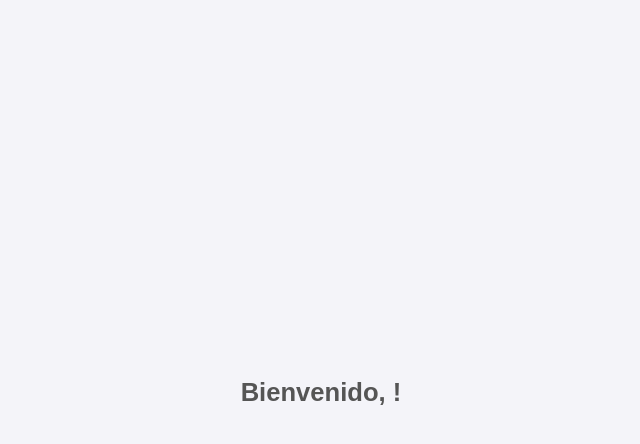
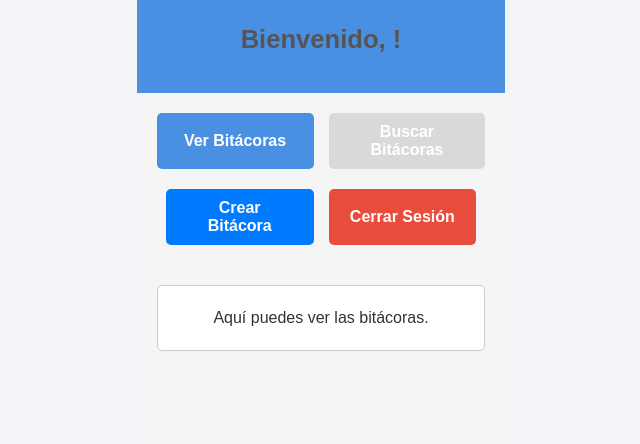
Before and after one commit to Eder-Plazas/Proyecto-Final-Web, a React (Vite) app: page /home in a window 1280 px wide. Shown: the top 444 px of the page, without its empty margins (319-959 px from the left). Built offline with nearby package versions, Linux system fonts and the light colour scheme.

Commit message:
usuarios iniciado

```diff
--- a/src/Pages/Homepage/HomePage.css
+++ b/src/Pages/Homepage/HomePage.css
@@ -1,5 +1,133 @@
-*{
+* {
+    margin: 0;
     padding: 0;
-    margin: 0;
     box-sizing: border-box;
-}
+  }
+
+  .homepage-fullscreen {
+    display: flex;
+    flex-direction: column;
+    height: 100vh;
+    background-color: #f5f5f5;
+    font-family: Arial, sans-serif;
+  }
+
+  .header {
+    background-color: #4a90e2;
+    color: white;
+    padding: 20px;
+    text-align: center;
+    font-size: 24px;
+  }
+
+  .main-container {
+    display: flex;
+    flex-direction: column;
+    align-items: center;
+    flex: 1;
+    padding: 20px;
+  }
+
+  .tab-container {
+    display: flex;
+    margin-bottom: 20px;
+    gap: 15px;
+  }
+
+  .tab-button {
+    padding: 10px 20px;
+    background-color: #d9d9d9;
+    border: none;
+    border-radius: 5px;
+    font-size: 16px;
+    cursor: pointer;
+  }
+
+  .tab-button.active {
+    background-color: #4a90e2;
+    color: white;
+  }
+
+  .action-buttons {
+    display: flex;
+    gap: 15px;
+    margin-bottom: 20px;
+  }
+
+  .action-button {
+    padding: 10px 20px;
+    font-size: 16px;
+    border: none;
+    border-radius: 5px;
+    cursor: pointer;
+  }
+
+  .logout-button {
+    background-color: #e74c3c;
+    color: white;
+  }
+
+  .action-button:hover,
+  .logout-button:hover {
+    opacity: 0.9;
+  }
+
+  .tab-content {
+    width: 100%;
+    max-width: 800px;
+    display: flex;
+    flex-direction: column;
+    align-items: center;
+    margin-top: 20px;
+  }
+
+  .content-section {
+    width: 100%;
+    text-align: center;
+    padding: 20px;
+    border: 1px solid #ccc;
+    background-color: white;
+    border-radius: 5px;
+  }
+
+  .create-log-form {
+    margin-top: 20px;
+    width: 100%;
+    padding: 20px;
+    background-color: #f9f9f9;
+    border: 1px solid #ddd;
+    border-radius: 5px;
+  }
+
+  .create-log-form h3 {
+    margin-bottom: 15px;
+  }
+
+  .create-log-form label {
+    display: block;
+    margin-top: 10px;
+    font-weight: bold;
+  }
+
+  .create-log-form input,
+  .create-log-form textarea {
+    width: 100%;
+    padding: 8px;
+    margin-top: 5px;
+    border: 1px solid #ccc;
+    border-radius: 4px;
+  }
+
+  .submit-button {
+    margin-top: 15px;
+    padding: 10px 20px;
+    background-color: #4a90e2;
+    color: white;
+    border: none;
+    border-radius: 5px;
+    cursor: pointer;
+  }
+
+  .submit-button:hover {
+    background-color: #3a78b0;
+  }
--- a/src/Pages/Homepage/HomePage.jsx
+++ b/src/Pages/Homepage/HomePage.jsx
@@ -1,40 +1,99 @@
 import React, { useEffect, useState } from 'react';
-import { useNavigate } from 'react-router-dom';
 import { auth, db } from '../../Components/Firebase/Firebase';
 import { doc, getDoc } from 'firebase/firestore';
-import "./HomePage.css";
+import { signOut } from 'firebase/auth';
+import './HomePage.css';
 
 const HomePage = () => {
   const [username, setUsername] = useState('');
   const [userRole, setUserRole] = useState('');
-  const navigate = useNavigate();
+  const [activeTab, setActiveTab] = useState('viewLogs');
+  const [showCreateLogForm, setShowCreateLogForm] = useState(false);
+  const [isLoggedOut, setIsLoggedOut] = useState(false);
 
   useEffect(() => {
     const fetchUserData = async () => {
       const currentUser = auth.currentUser;
 
       if (currentUser) {
-        const userDoc = doc(db, "usuarios", currentUser.uid);
+        const userDoc = doc(db, 'usuarios', currentUser.uid);
         const userSnap = await getDoc(userDoc);
 
         if (userSnap.exists()) {
           const userData = userSnap.data();
           setUsername(userData.NombreUsuario);
           setUserRole(userData.TipoRol);
-
-          if (userData.TipoRol === 'administrador') {
-            navigate('/homepageadmin');
-          }
         }
       }
     };
 
     fetchUserData();
-  }, [navigate]);
+  }, []);
+
+  const handleLogout = async () => {
+    await signOut(auth);
+    setIsLoggedOut(true);
+  };
+
+  const renderTabContent = () => {
+    if (isLoggedOut) {
+      return <div className="message">Sesión cerrada. Vuelva a iniciar sesión para continuar.</div>;
+    }
+    if (activeTab === 'viewLogs') {
+      return <div className="content-section">Aquí puedes ver las bitácoras.</div>;
+    }
+    if (activeTab === 'searchLogs') {
+      return <div className="content-section">Aquí puedes buscar en las bitácoras.</div>;
+    }
+  };
 
   return (
-    <div className="homepage-container">
-      <h2>Bienvenido, {userRole} {username}!</h2>
+    <div className="homepage-fullscreen">
+      <header className="header">
+        <h2>Bienvenido, {userRole} {username}!</h2>
+      </header>
+
+      <div className="main-container">
+        <div className="tab-container">
+          <button
+            className={`tab-button ${activeTab === 'viewLogs' ? 'active' : ''}`}
+            onClick={() => setActiveTab('viewLogs')}
+          >
+            Ver Bitácoras
+          </button>
+          <button
+            className={`tab-button ${activeTab === 'searchLogs' ? 'active' : ''}`}
+            onClick={() => setActiveTab('searchLogs')}
+          >
+            Buscar Bitácoras
+          </button>
+        </div>
+
+        <div className="action-buttons">
+          <button className="action-button" onClick={() => setShowCreateLogForm(!showCreateLogForm)}>
+            {showCreateLogForm ? 'Cancelar' : 'Crear Bitácora'}
+          </button>
+          <button className="action-button logout-button" onClick={handleLogout}>
+            Cerrar Sesión
+          </button>
+        </div>
+
+        <div className="tab-content">
+          {renderTabContent()}
+          {showCreateLogForm && !isLoggedOut && (
+            <div className="create-log-form">
+              <h3>Crear Nueva Bitácora</h3>
+              <form>
+                <label>Título:</label>
+                <input type="text" name="title" required />
+                <label>Descripción:</label>
+                <textarea name="description" required />
+                <button type="submit" className="submit-button">Guardar Bitácora</button>
+              </form>
+            </div>
+          )}
+        </div>
+      </div>
     </div>
   );
 };
```
